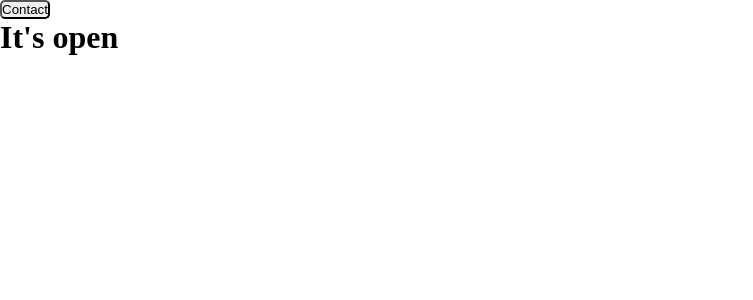
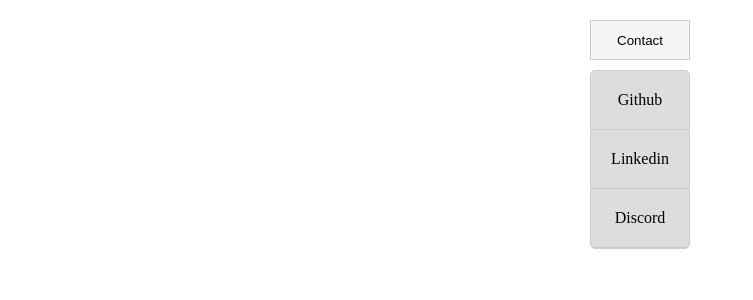
Before and after one commit to tosuki/dropdown-menu, a React (Vite) app: page / in a window 1280 px wide. Both pictures are taken after a click on the button "Contact". Shown: the top 300 px of the page, without its empty margins (0-753 px from the left). Built offline with nearby package versions, Linux system fonts and the light colour scheme.

Commit message:
feat: add dropdown menu

```diff
--- a/src/components/dropdown/index.tsx
+++ b/src/components/dropdown/index.tsx
@@ -13,6 +13,22 @@ export type DropdownMenuProperties = {
     items: DropdownItemProperties[]
 }
 
+export function DropdownMenu({ items }: Omit<DropdownMenuProperties, "label">) {
+    return (
+        <div className="dropdown-container">
+            <ul>
+                {items.map(({ title }) => {
+                    return (
+                        <li>
+                            { title }
+                        </li>
+                    )
+                })}
+            </ul>
+        </div>
+    )
+}
+
 export function DropdownMenuComponent(properties: DropdownMenuProperties) {
     const [isOpen, setOpen] = useState<boolean>()
 
@@ -25,9 +41,7 @@ export function DropdownMenuComponent(properties: DropdownMenuProperties) {
                 className="dropdown-button"
                 onClick={ onButtonClick }
             >{ properties.label }</button>
-            { isOpen && (
-                <h1>It's open</h1>
-            )}
+            { isOpen && <DropdownMenu items={ properties.items }/> }
         </div>
     )
 }
--- a/src/components/dropdown/styles.css
+++ b/src/components/dropdown/styles.css
@@ -1,10 +1,56 @@
 .dropdown {
     position: relative;
+    display: flex;
+    align-items: center;
+    flex-direction: column;
 }
 
 .dropdown-button {
-    display: flex;
+    display: inline-flex;
     align-items: center;
     justify-content: center;
+    /* border-radius: 5px; */
+
+    border: solid 1px #cccccc;
+    background-color: var(--dropdown-button);
+
+    height: 40px;
+    width: 100px;
+
+    cursor: pointer;
+
+    transition: background-color .3s;
+}
+
+.dropdown-button:hover {
+    background-color: #cccccc;
+}
+
+.dropdown-container {
+    margin-top: 10px;
+
+    background-color: var(--dropdown-container-bg);
+    border: solid 1px #cccccc;
     border-radius: 5px;
+    overflow: hidden;
 }
+
+.dropdown-container ul {
+    list-style: none;
+
+    width: 100%;
+}
+
+.dropdown-container li {
+    width: 100%;
+    padding: 20px;
+    text-align: center;
+    cursor: pointer;
+    border-bottom: solid 1px #cccccc;
+
+    transition: background-color .3s;
+}
+
+.dropdown-container li:hover {
+    background-color: #f5f5f5;
+}
--- a/src/styles.css
+++ b/src/styles.css
@@ -1,6 +1,10 @@
 :root {
     --page-background: #FFFFFF;
     --page-text-color: #000000;
+
+    --dropdown-button: #F5F5F5;
+    --dropdown-container-bg: #DDDDDD;
+    --dropdown-container-hover-bg: #999999;
 }
 
 * {
@@ -17,6 +21,12 @@ body {
 }
 
 .container {
+    padding: 20px;
+
     width: 100vw;
     height: 100vh;
+
+    display: flex;
+    flex-direction: column;
+    align-items: center;
 }
```
Also changed, not shown: 1 other file (tests, documents, lock files or other folders).
